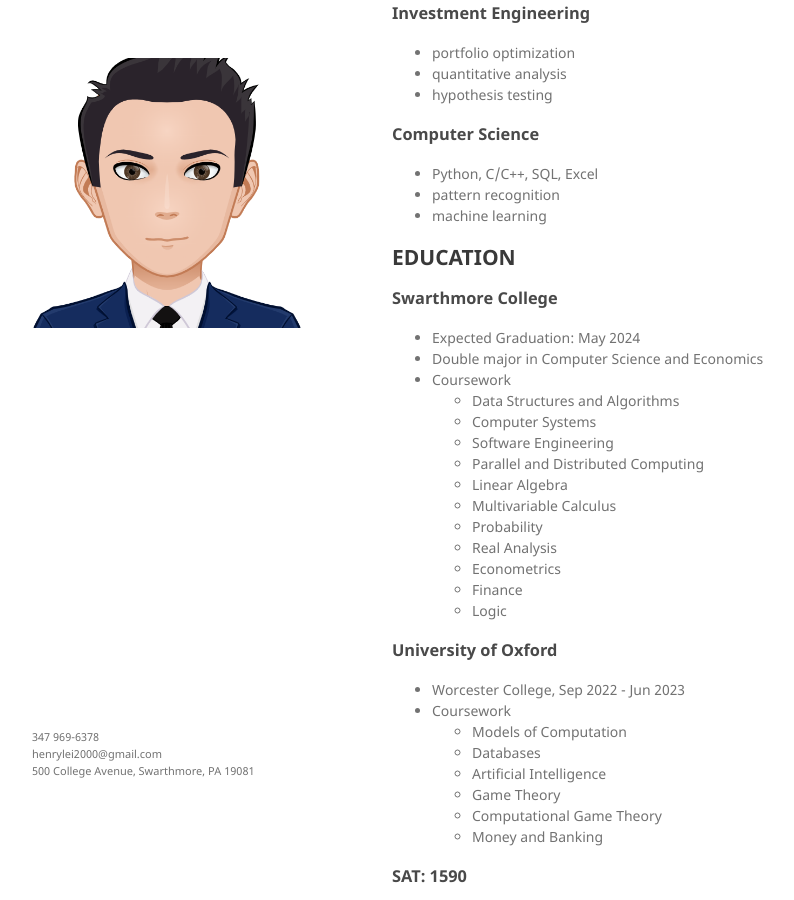
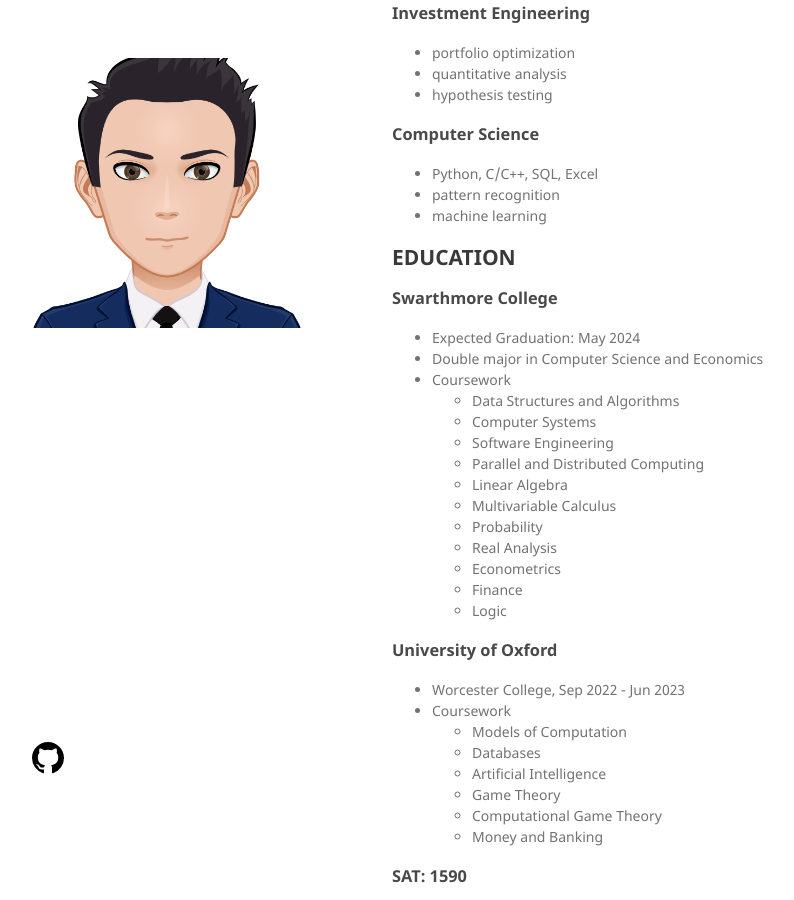
Before and after one commit to henrylei2000/henrylei2000.github.io, a Jekyll site: the page built from index.md, in a window 1280 px wide and 900 px high, scrolled down 473 px. Shown: the whole window, without its empty margins (178-972 px from the left). Built offline with Jekyll 4.4.1, drawn with Linux system fonts in a browser that asks for light colours; our own code applies the rules of GitHub Pages for plain Markdown files.

Commit message:
linkedin

```diff
--- a/_layouts/default.html
+++ b/_layouts/default.html
@@ -37,9 +37,11 @@
       </section>
       <footer>
         <p><small>
-          <div>347 969-6378</div>
-          <div>henrylei2000@gmail.com</div>
-          <div>500 College Avenue, Swarthmore, PA 19081</div>
+          <div>
+            <a href="https://www.linkedin.com/in/henry-lei-b00708180/"><svg height="32" aria-hidden="true" viewBox="0 0 16 16" version="1.1" width="32" data-view-component="true" class="octicon octicon-mark-github v-align-middle">
+            <path d="M8 0c4.42 0 8 3.58 8 8a8.013 8.013 0 0 1-5.45 7.59c-.4.08-.55-.17-.55-.38 0-.27.01-1.13.01-2.2 0-.75-.25-1.23-.54-1.48 1.78-.2 3.65-.88 3.65-3.95 0-.88-.31-1.59-.82-2.15.08-.2.36-1.02-.08-2.12 0 0-.67-.22-2.2.82-.64-.18-1.32-.27-2-.27-.68 0-1.36.09-2 .27-1.53-1.03-2.2-.82-2.2-.82-.44 1.1-.16 1.92-.08 2.12-.51.56-.82 1.28-.82 2.15 0 3.06 1.86 3.75 3.64 3.95-.23.2-.44.55-.51 1.07-.46.21-1.61.55-2.33-.66-.15-.24-.6-.83-1.23-.82-.67.01-.27.38.01.53.34.19.73.9.82 1.13.16.45.68 1.31 2.69.94 0 .67.01 1.3.01 1.49 0 .21-.15.45-.55.38A7.995 7.995 0 0 1 0 8c0-4.42 3.58-8 8-8Z"></path>
+            </svg></a>
+          </div>
         </small></p>
         <p><div><h1>&nbsp;</h1></div></p>
       </footer>
```
Also changed, not shown: assets/img/github-mark.png (added).
